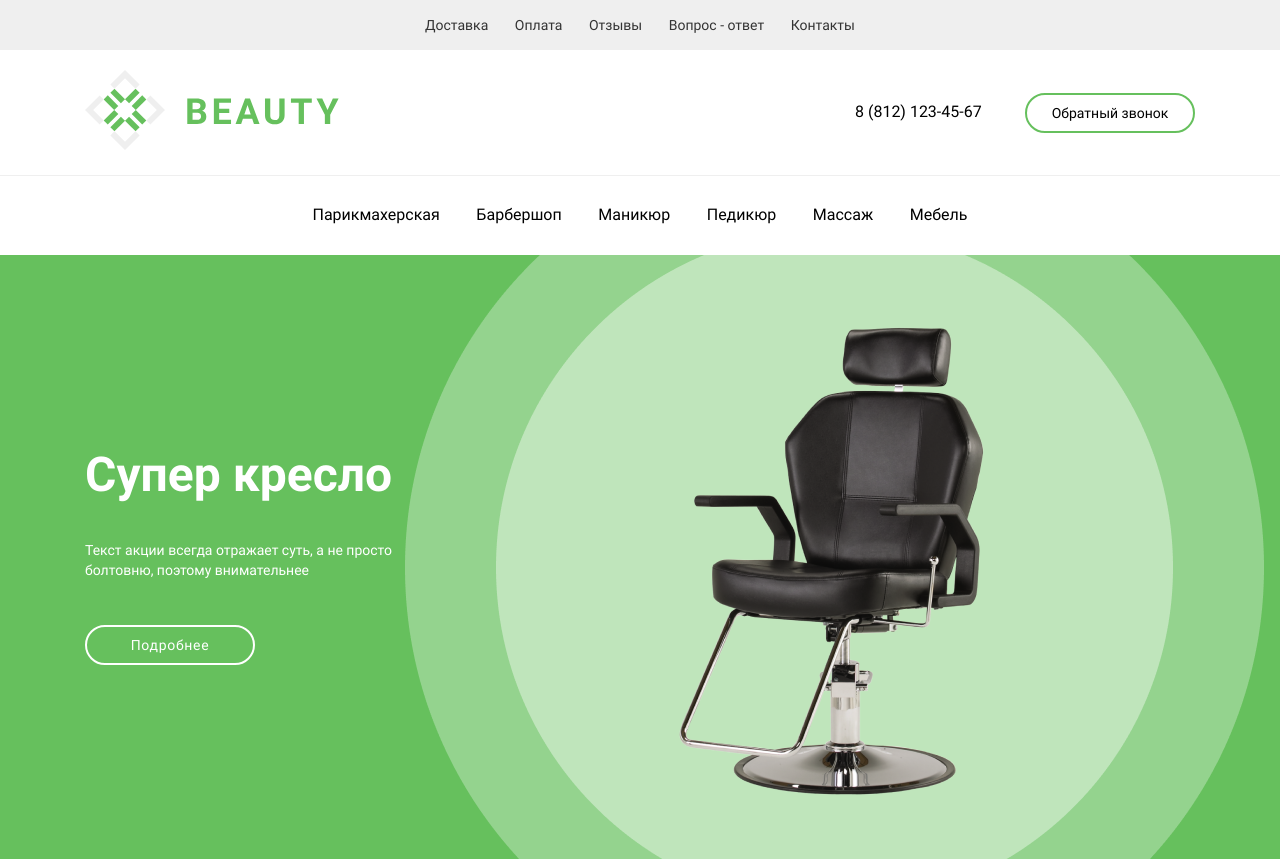
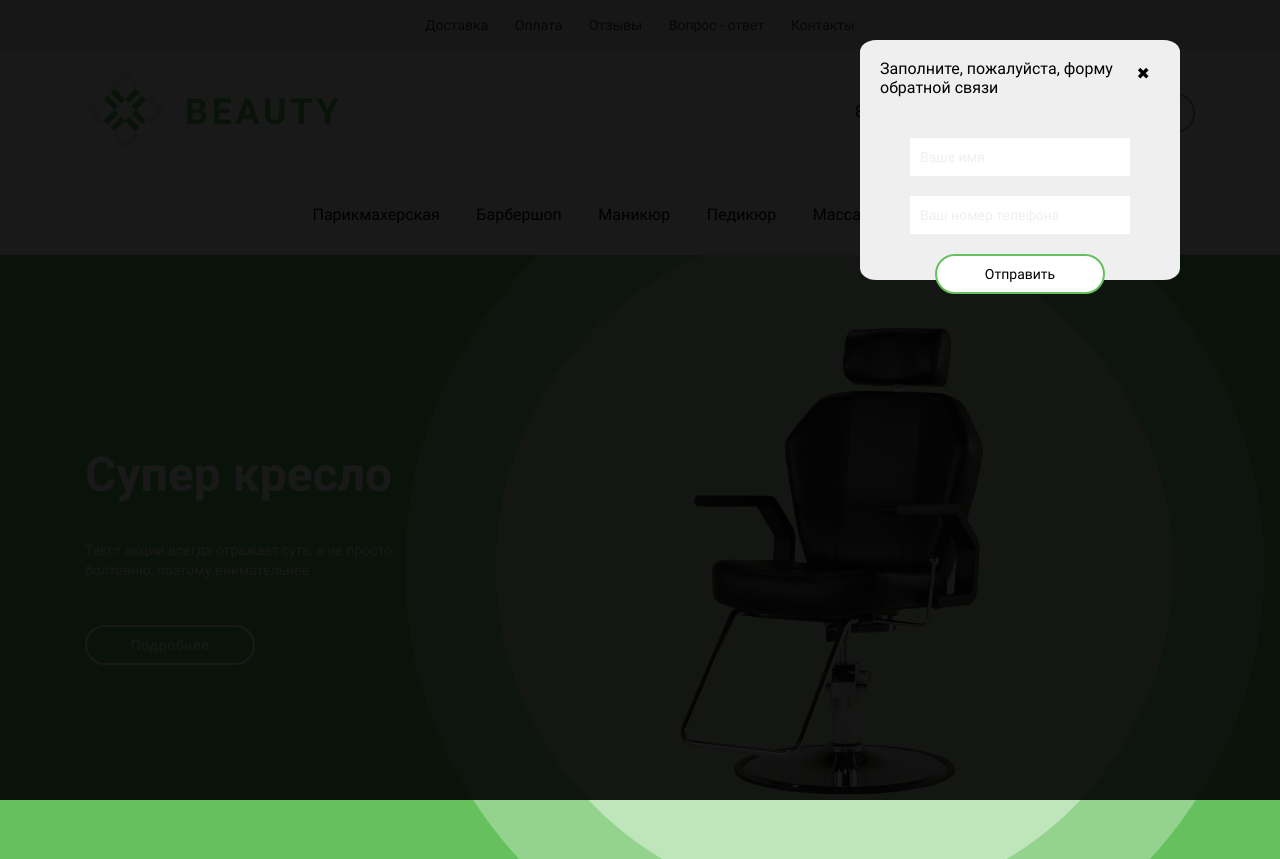
Before and after one commit to olesyakrayanskaya/Beauty, a website built with webpack: page src/index.html in a window 1280 px wide. Shown: the top 859 px of the page. Built offline with nearby package versions, Linux system fonts and the light colour scheme.

Commit message:
modal window

```diff
--- a/src/index.html
+++ b/src/index.html
@@ -61,6 +61,21 @@
             </ul>
         </div>
     </header>
+    <div class="modal">
+        <div class="modal__window">
+            <form class="modal__form">
+                <header class="modal__header">
+                    <h3 class="modal__title">Заполните, пожалуйста, форму обратной связи</h3>
+                    <div class="modal__close">&#10006;</div>
+                </header>
+                <fieldset class="modal__fieldset">
+                    <input class="modal__input" type="text" placeholder="Ваше имя" minlength="2">
+                    <input class="modal__input" type="tel" placeholder="Ваш номер телефона" minlength="5">
+                    <button class="modal__btn btn">Отправить</button>
+                </fieldset>
+            </form>
+        </div>
+    </div>
     <div class="wrapper">
         <section class="banner">
             <div class="banner__inner">
--- a/src/main.scss
+++ b/src/main.scss
@@ -10,3 +10,4 @@
 @use './scss/components/connect';
 @use './scss/components/contacts';
 @use './scss/components/footer';
+@use './scss/components/modal';
--- /dev/null
+++ b/src/scss/components/_modal.scss
@@ -0,0 +1,64 @@
+@use "../base/variables";
+@use "../base/extends";
+
+.modal {
+    width: 100vw;
+    height: 100vh;
+    background-color: rgba(variables.$black, 0.9);
+    position: absolute;
+    top: 0;
+    left: 0;
+    z-index: 1000;
+
+    &__window {
+        background-color: variables.$grey;
+        border-radius: 5%;
+        width: 25%;
+        height: 30%;
+        position: absolute;
+        top: 40px;
+        right: 100px;
+        padding: 20px;
+    }
+
+    &__form {
+        display: flex;
+        flex-direction: column;
+        justify-content: space-between;
+        align-items: center;
+    }
+
+    &__header {
+        margin-bottom: 30px;
+    }
+
+    &__title {
+        @extend %menu-text;
+        text-align: left;
+        width: 85%;
+    }
+
+    &__close {
+        position: absolute;
+        top: 25px;
+        right: 30px;
+        cursor: pointer;
+    }
+
+    &__fieldset {
+        @extend .modal__form;
+        padding: 10px;
+        width: 90%;
+        border: none;
+    }
+
+    &__input {
+        margin-bottom: 20px;
+        border: none;
+        padding: 10px;
+    }
+
+    input::placeholder {
+        @extend %placeholder-text;
+    }
+}
```
